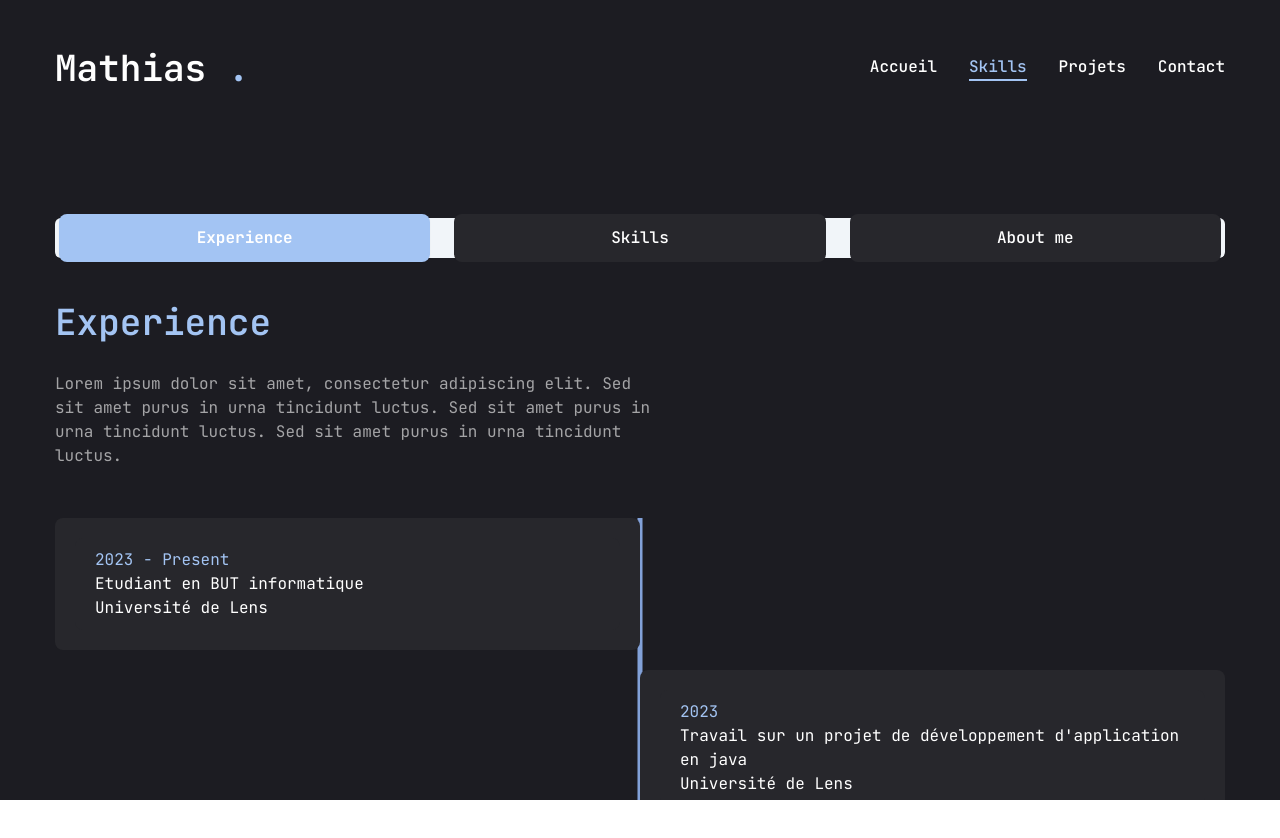
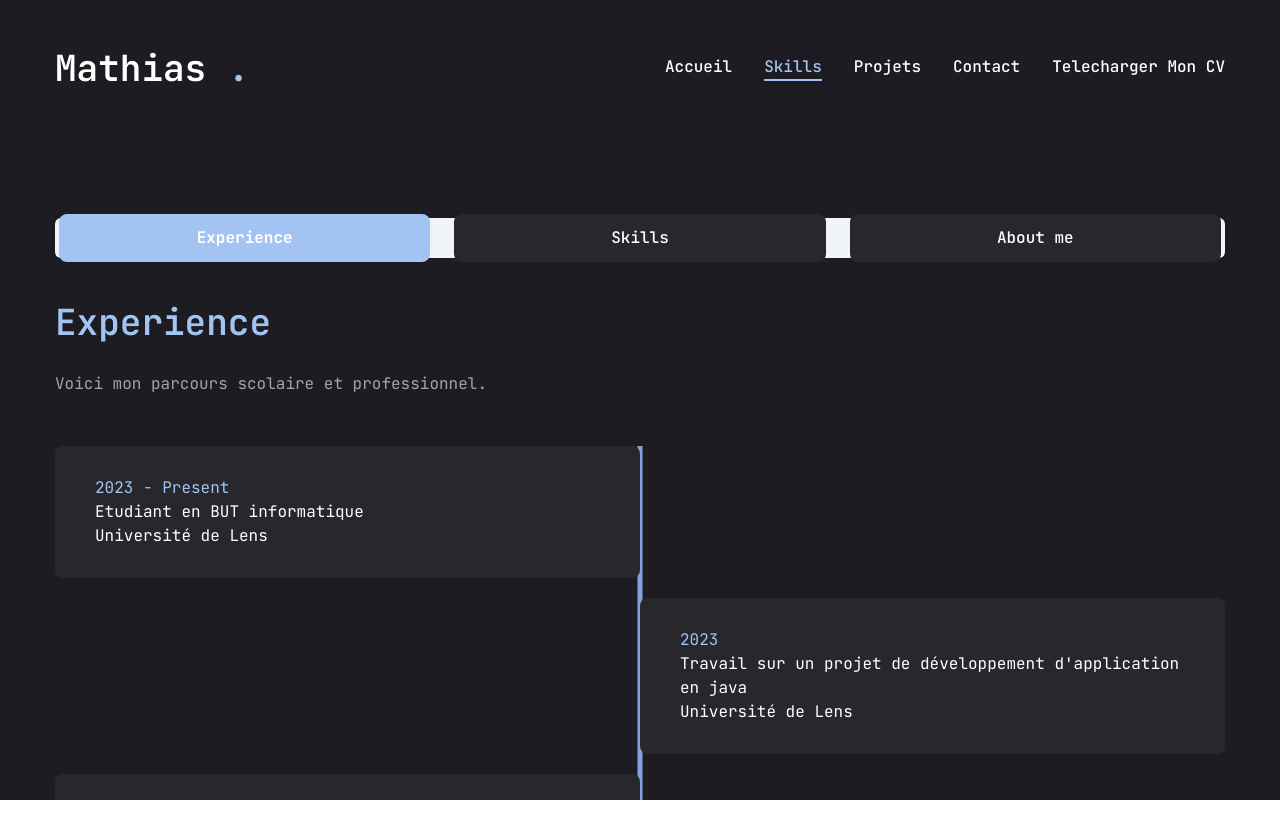
Before and after one commit to Mathias92-cmd/portfolio, a Next.js app: page /resume in a window 1280 px wide. Shown: the top 838 px of the page. Built offline with nearby package versions, Linux system fonts and the light colour scheme.

Commit message:
Quelque changement

```diff
--- a/app/resume/page.jsx
+++ b/app/resume/page.jsx
@@ -14,7 +14,7 @@ import { VscVscode } from "react-icons/vsc";
 
 const about = {
     title: "About Me",
-    description: "Lorem ispum dolor sit amet, consectetur adipiscing elit. Sed sit amet purus in urna tincidunt luctus. Sed sit amet purus in urna tincidunt luctus. Sed sit amet purus in urna tincidunt luctus.",
+    description: "Voici les différentes informations me concernant.",
     info: [
         {
             fieldName: "Name",
@@ -49,7 +49,7 @@ const about = {
 const experience = {
     icon: "👨‍💻",
     title: "Experience",
-    description: "Lorem ipsum dolor sit amet, consectetur adipiscing elit. Sed sit amet purus in urna tincidunt luctus. Sed sit amet purus in urna tincidunt luctus. Sed sit amet purus in urna tincidunt luctus.",
+    description: "Voici mon parcours scolaire et professionnel.",
     items: [
         {
             etablissement: "Université de Lens",
@@ -86,7 +86,7 @@ const experience = {
 const skills = {
     icon: "🛠",
     title: "Skills",
-    description: "Lorem ipsum dolor sit amet, consectetur adipiscing elit. Sed sit amet purus in urna tincidunt luctus. Sed sit amet purus in urna tincidunt luctus. Sed sit amet purus in urna tincidunt luctus.",
+    description: "Voici mes différentes compétences en développement.",
     skillList: [
         {
             icon: <FaHtml5 />,
--- a/components/Nav.jsx
+++ b/components/Nav.jsx
@@ -20,7 +20,11 @@ const links = [
     }, {
         name: "Contact",
         path: "/contact",
-    },
+    },{
+        name: "Telecharger mon CV",
+        path: "/cv.pdf",
+        className: "uppercase flex items-center gap-2 bg-[#262629] text-white py-2 px-4 rounded hover:bg-[#333] transition-colors"
+    }
 ];
 
 const Nav = () => {
```
Also changed, not shown: app/globals.css (line endings or trailing spaces), app/services/page.jsx (added).
